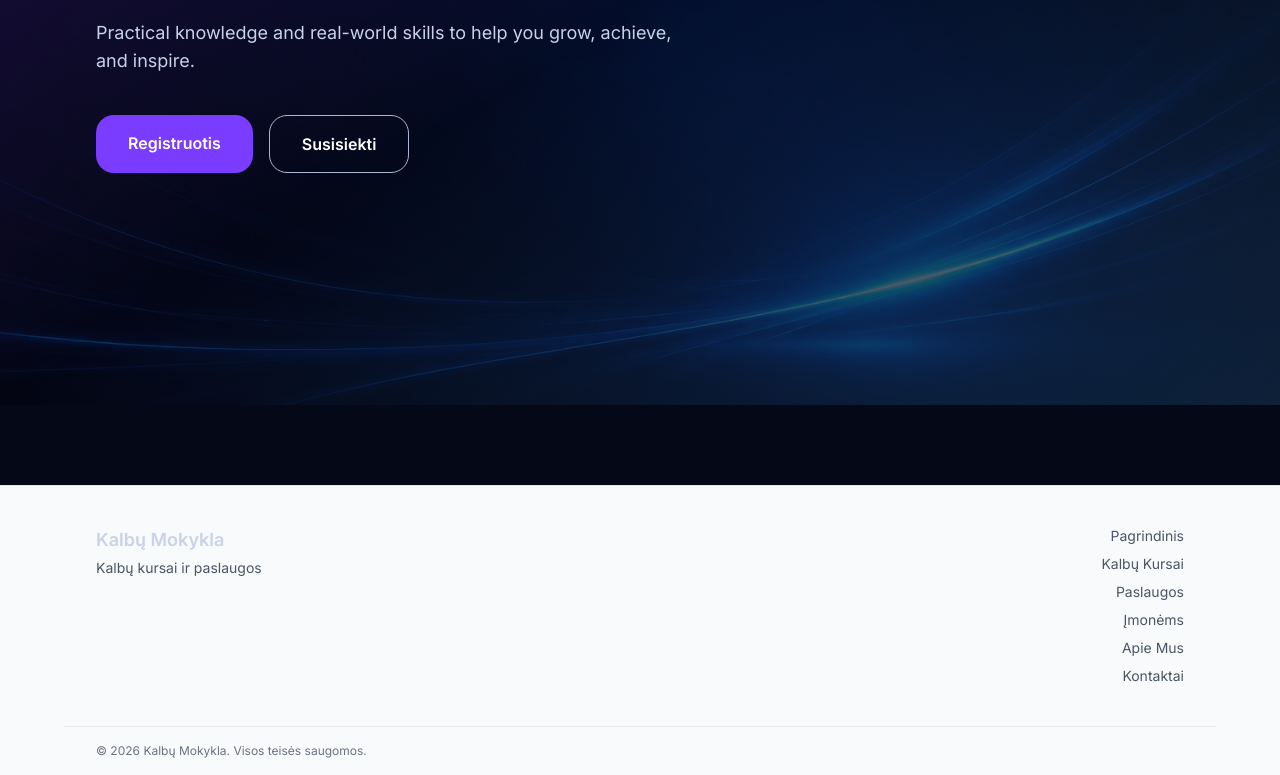
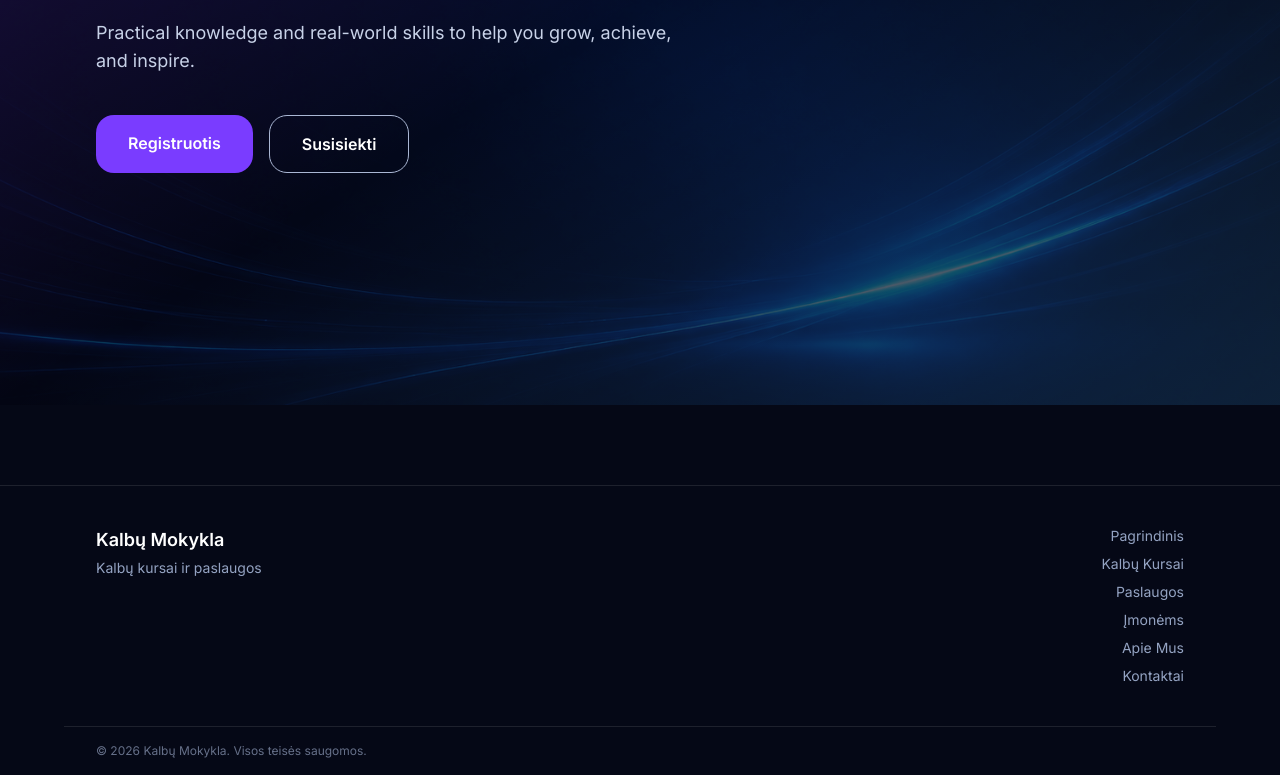
Before and after one commit to martynas-juska/language-school, a Next.js app: page / in a window 1280 px wide. Shown: the part 460-1235 px from the top of the page. Built offline with nearby package versions, Linux system fonts and the light colour scheme.

Commit message:
Added bg to footer

```diff
--- a/components/Footer.jsx
+++ b/components/Footer.jsx
@@ -4,11 +4,11 @@ import Container from "@/components/Container";
 
 export default function Footer() {
   return (
-    <footer className="mt-20 border-t border-gray-200 bg-gray-50">
+    <footer className="mt-20 border-t border-white/10 bg-[#050816]">
       <Container className="flex flex-col gap-6 py-10 sm:flex-row sm:justify-between">
         <div>
-          <p className="text-lg font-semibold">Kalbų Mokykla</p>
-          <p className="mt-1 text-sm text-gray-600">
+          <p className="text-lg font-semibold text-white">Kalbų Mokykla</p>
+          <p className="mt-1 text-sm text-[#94A3C2]">
             Kalbų kursai ir paslaugos
           </p>
         </div>
@@ -18,7 +18,7 @@ export default function Footer() {
             <Link
               key={link.href}
               href={link.href}
-              className="text-sm text-gray-600 hover:text-black"
+              className="text-sm text-[#94A3C2] transition-colors hover:text-white"
             >
               {link.label}
             </Link>
@@ -26,8 +26,8 @@ export default function Footer() {
         </nav>
       </Container>
 
-      <Container className="border-t border-gray-200 py-4">
-        <p className="text-xs text-gray-500">
+      <Container className="border-t border-white/10 py-4">
+        <p className="text-xs text-[#667089]">
           © {new Date().getFullYear()} Kalbų Mokykla. Visos teisės saugomos.
         </p>
       </Container>
```
